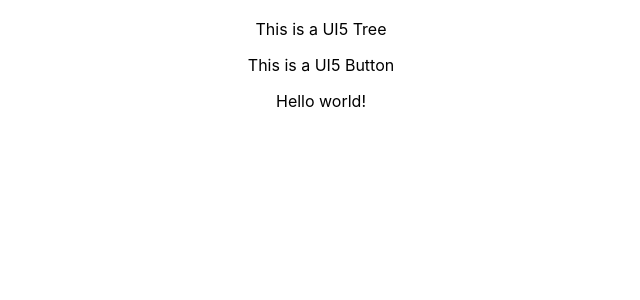
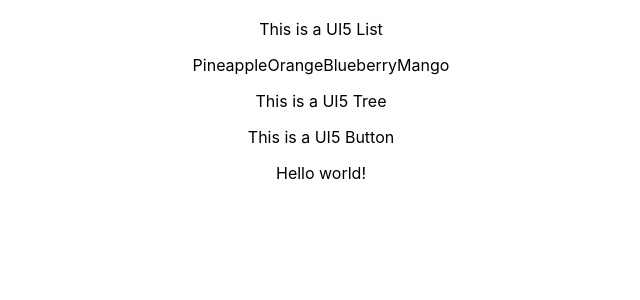
Before and after one commit to Szuhi/React-UI5-WebComponents, a React (Create React App) app: page / in a window 1280 px wide. Shown: the top 300 px of the page, without its empty margins (319-959 px from the left). Built offline with nearby package versions, Linux system fonts and the light colour scheme.

Commit message:
UI5 List

```diff
--- a/src/App.js
+++ b/src/App.js
@@ -4,10 +4,20 @@ import './App.css';
 import "@ui5/webcomponents/dist/Button";
 import "@ui5/webcomponents/dist/Tree.js";
 import "@ui5/webcomponents/dist/TreeItem.js";
+import "@ui5/webcomponents/dist/List.js";
+import "@ui5/webcomponents/dist/StandardListItem.js";
 
 function App() {
   return (
     <div className="App">
+      <p>This is a UI5 List</p>
+      <ui5-list id="myList" class="full-width">
+        <ui5-li icon="nutrition-activity" description="Tropical plant with an edible fruit" info="In-stock" info-state="Success">Pineapple</ui5-li>
+        <ui5-li icon="nutrition-activity" description="Occurs between red and yellow" info="Expires" info-state="Warning">Orange</ui5-li>
+        <ui5-li icon="nutrition-activity" description="The yellow lengthy fruit" info="Re-stock" info-state="Information">Blueberry</ui5-li>
+        <ui5-li icon="nutrition-activity" description="The tropical stone fruit" info="Re-stock" info-state="Error">Mango</ui5-li>
+      </ui5-list>
+
       <p>This is a UI5 Tree</p>
       <ui5-tree id="myTree" class="full-width">
         <ui5-tree-item expanded text="Tree 1" icon="paste" selected>
```
